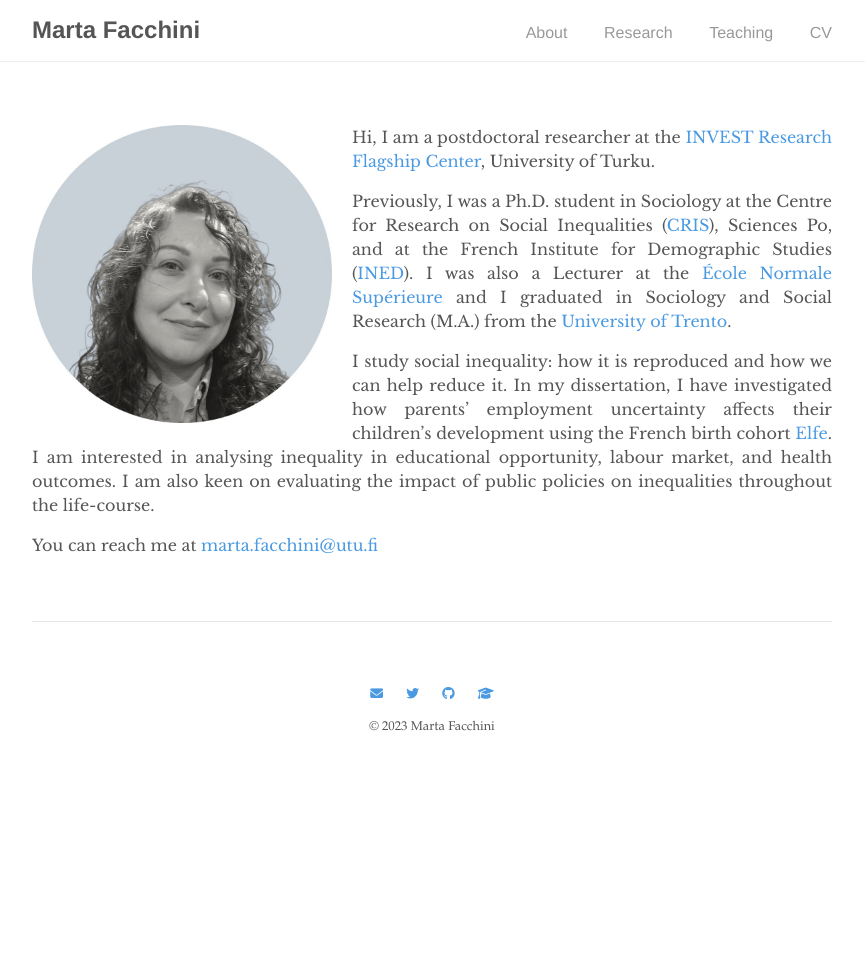
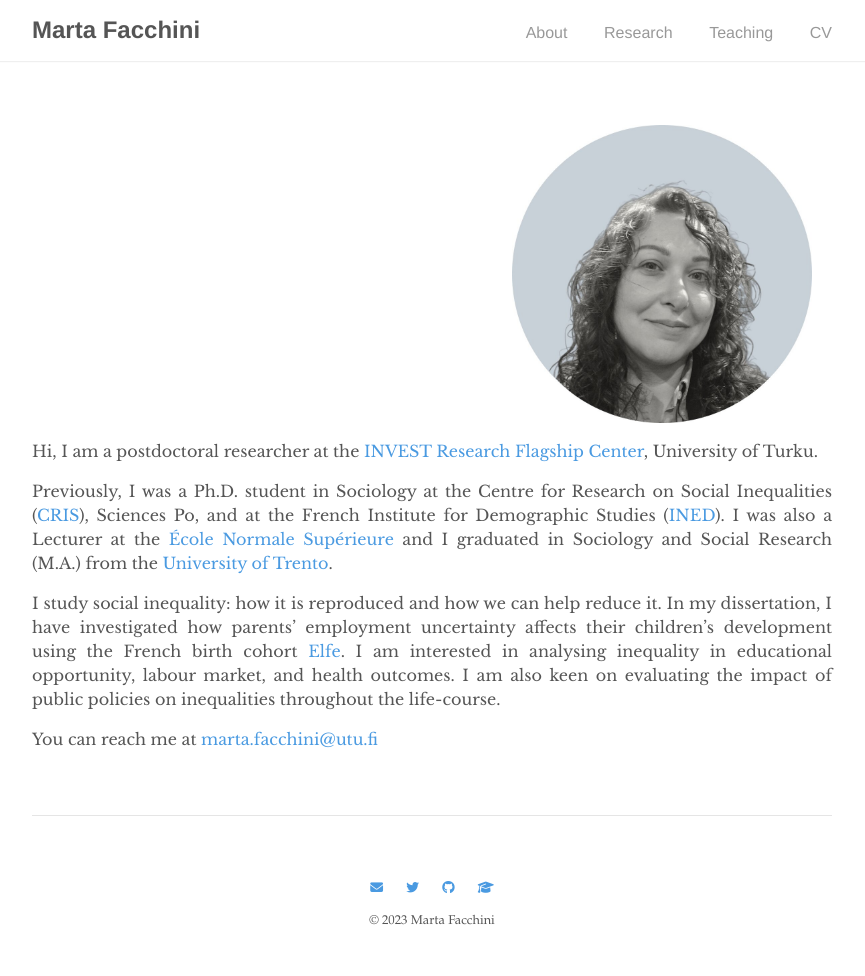
Before and after one commit to martafacchini/martafacchini.github.io, a Jekyll site: the page built from _pages/about.md, in a window 1280 px wide. Shown: the whole page, without its empty margins (208-1073 px from the left). Built offline with Jekyll 4.4.1, drawn with Linux system fonts in a browser that asks for light colours; nearby versions of some CDN libraries; before the commit the page ends 900 px from its top, so only the background shows below that.

Commit message:
Update about.md
align=center

```diff
--- a/_pages/about.md
+++ b/_pages/about.md
@@ -6,7 +6,7 @@
 
 
 
-<img align="left" src="/assets/marta_facchini.jpg" alt="Photo of Marta Facchini" style="margin-right: 20px;width: 300px; height: auto;">
+<img align="center" src="/assets/marta_facchini.jpg" alt="Photo of Marta Facchini" style="margin-right: 20px;width: 300px; height: auto;">
 
 
 Hi, I am a postdoctoral researcher at the [INVEST Research Flagship Center](https://invest.utu.fi/), University of Turku.
```
